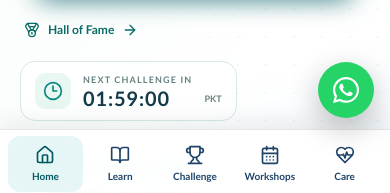
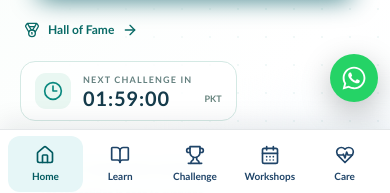
Before and after one commit to physionexusacademy/physio-nexus-academy, a Next.js app: page / in a window 390 px wide. Shown: the part 646-839 px from the top of the page. Built offline with nearby package versions, Linux system fonts and the light colour scheme; no server answers; the database is empty.

Commit message:
Reduce mobile WhatsApp overlay footprint and keep it clear of bottom navigation

```diff
--- a/src/components/WhatsAppButton.tsx
+++ b/src/components/WhatsAppButton.tsx
@@ -9,12 +9,12 @@ export function WhatsAppButton() {
       rel="noopener noreferrer"
       aria-label="Chat with Physio Nexus Academy on WhatsApp"
       title="Chat with us on WhatsApp"
-      className="fixed bottom-20 right-4 z-[90] inline-flex h-14 w-14 items-center justify-center rounded-full bg-[#25D366] text-white shadow-[0_10px_30px_rgba(0,0,0,0.25)] transition duration-200 hover:scale-105 hover:bg-[#20bd5a] focus:outline-none focus-visible:ring-4 focus-visible:ring-[#25D366]/30 sm:bottom-20 sm:right-6 lg:bottom-6"
+      className="fixed bottom-24 right-3 z-[70] inline-flex h-12 w-12 items-center justify-center rounded-full bg-[#25D366] text-white shadow-[0_10px_30px_rgba(0,0,0,0.25)] transition duration-200 hover:scale-105 hover:bg-[#20bd5a] focus:outline-none focus-visible:ring-4 focus-visible:ring-[#25D366]/30 sm:bottom-24 sm:right-5 sm:h-14 sm:w-14 lg:bottom-6 lg:right-6"
     >
       <svg
         viewBox="0 0 32 32"
         aria-hidden="true"
-        className="h-8 w-8 fill-current"
+        className="h-7 w-7 fill-current sm:h-8 sm:w-8"
       >
         <path d="M16.04 3C8.86 3 3.02 8.8 3.02 15.94c0 2.28.6 4.5 1.74 6.45L3 29l6.8-1.78a13.1 13.1 0 0 0 6.23 1.58h.01c7.17 0 13.01-5.8 13.01-12.94C29.05 8.8 23.21 3 16.04 3Zm0 23.62h-.01a10.9 10.9 0 0 1-5.56-1.52l-.4-.23-4.03 1.05 1.08-3.92-.26-.4a10.7 10.7 0 0 1-1.66-5.66c0-5.94 4.87-10.77 10.85-10.77 5.98 0 10.84 4.83 10.84 10.77 0 5.95-4.87 10.78-10.85 10.78Zm5.95-8.07c-.33-.16-1.94-.95-2.24-1.06-.3-.11-.52-.16-.74.16-.22.33-.85 1.06-1.04 1.28-.19.22-.38.25-.7.08-.33-.16-1.37-.5-2.62-1.6a9.78 9.78 0 0 1-1.81-2.24c-.19-.33-.02-.5.14-.66.15-.15.33-.38.49-.57.16-.19.22-.33.33-.54.11-.22.05-.41-.03-.57-.08-.16-.74-1.78-1.01-2.44-.27-.64-.54-.56-.74-.57h-.63c-.22 0-.57.08-.87.41-.3.33-1.14 1.11-1.14 2.71 0 1.6 1.17 3.15 1.33 3.36.16.22 2.3 3.49 5.56 4.89.78.33 1.38.53 1.85.68.78.25 1.49.21 2.05.13.63-.09 1.94-.79 2.21-1.55.27-.76.27-1.41.19-1.55-.08-.14-.3-.22-.63-.38Z" />
       </svg>
```
